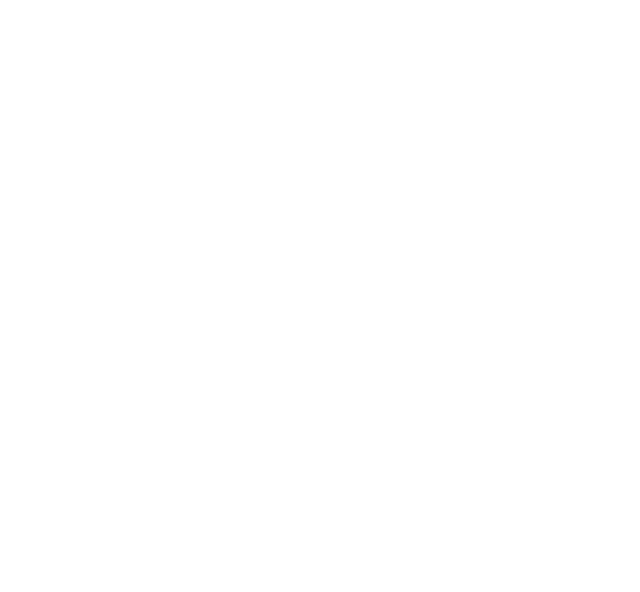
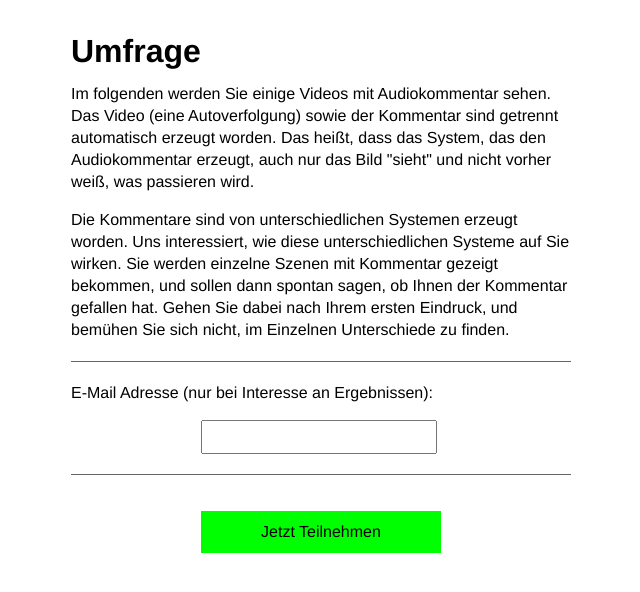
Before and after one commit to aengelke/carchase2-survey, a plain HTML site: page index.html in a window 1280 px wide. Shown: the whole page, without its empty margins (319-959 px from the left). Drawn offline with Linux system fonts and the light colour scheme.

Commit message:
Add Intro

```diff
--- a/css/main.css
+++ b/css/main.css
@@ -2,9 +2,36 @@ html, body {
     margin: 0;
     padding: 0;
     font-family: Helvetica, Arial, sans-serif;
-    font-size: 14px;
+    font-size: 16px;
+    line-height: 22px;
 }
 #container {
     width: 500px;
     margin: 40px auto 20px auto;
 }
+.margin {
+    margin-top: 20px;
+    padding-top: 20px;
+}
+.border {
+    border-top: 1px solid #666;
+}
+.input {
+    width: 240px;
+    margin: 2px auto;
+}
+.input input {
+    padding: 6px;
+    font-size: 15px;
+    font-family: "Source Code Pro", "Monaco", "Consolas", "Courier New", Monospace, sans-serif;
+    width: 220px;
+}
+.button {
+    margin: 2px auto;
+    padding: 10px;
+    text-align: center;
+    width: 220px;
+}
+.startbutton {
+    background: #0f0;
+}
--- a/js/survey.js
+++ b/js/survey.js
@@ -1,3 +1,34 @@
 jQuery(function() {
+    var texts = {
+        intro1: "<p>Im folgenden werden Sie einige Videos mit Audiokommentar " +
+                "sehen. Das Video (eine Autoverfolgung) sowie der Kommentar " +
+                "sind getrennt automatisch erzeugt worden. Das heißt, dass " +
+                "das System, das den Audiokommentar erzeugt, auch nur das Bild " +
+                "\"sieht\" und nicht vorher weiß, was passieren wird.</p>",
+        intro2: "<p>Die Kommentare sind von unterschiedlichen Systemen erzeugt " +
+                "worden. Uns interessiert, wie diese unterschiedlichen " +
+                "Systeme auf Sie wirken. Sie werden einzelne Szenen mit " +
+                "Kommentar gezeigt bekommen, und sollen dann spontan sagen, ob " +
+                "Ihnen der Kommentar gefallen hat. Gehen Sie dabei nach Ihrem " +
+                "ersten Eindruck, und bem&uuml;hen Sie sich nicht, im Einzelnen " +
+                "Unterschiede zu finden.</p>"
+    };
+    for (var text in texts) texts[text] = texts[text].replace(/ß/g, "&szlig;");
+    var Survey = function() {
+        $("#container").html("<div class='intro'></div>");
+        $("#container .intro").hide()
+            .html("<h1>Umfrage</h1>")
+            .append(texts.intro1)
+            .append(texts.intro2)
+            .append("<p class='border margin'>E-Mail Adresse (nur bei Interesse an Ergebnissen):</p>")
+            .append("<div class='input'><input type='text' id='email' /></div>")
+            .append("<p class='border margin'></p>")
+            .append("<div id='startbutton' class='button startbutton'>Jetzt Teilnehmen</div>")
+            .fadeIn(500);
+        $("#container #startbutton").on("click", this.start);
+    };
+    Survey.prototype.start = function() {
+    };
+    new Survey();
     // Do stuff here.
 });
```
